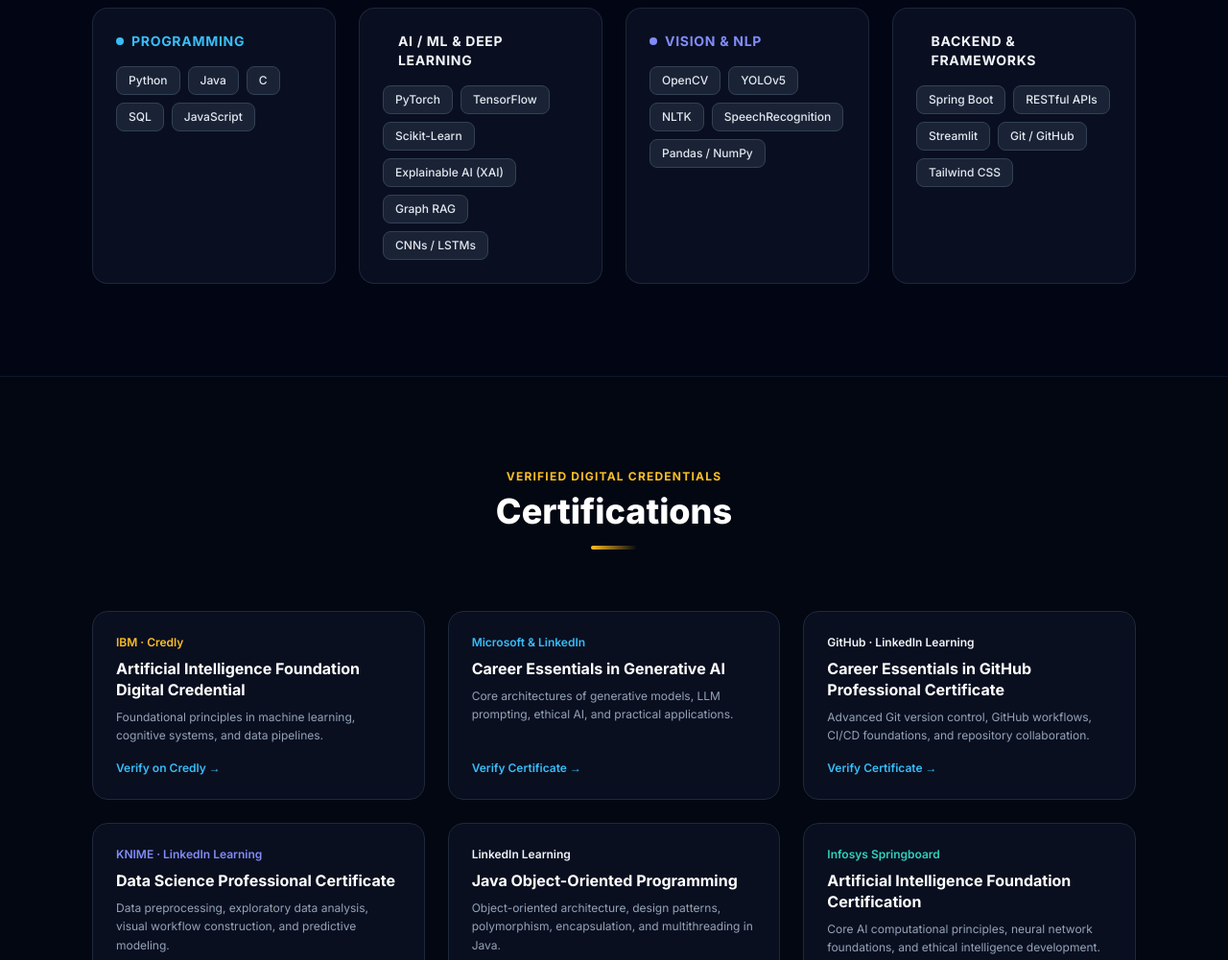
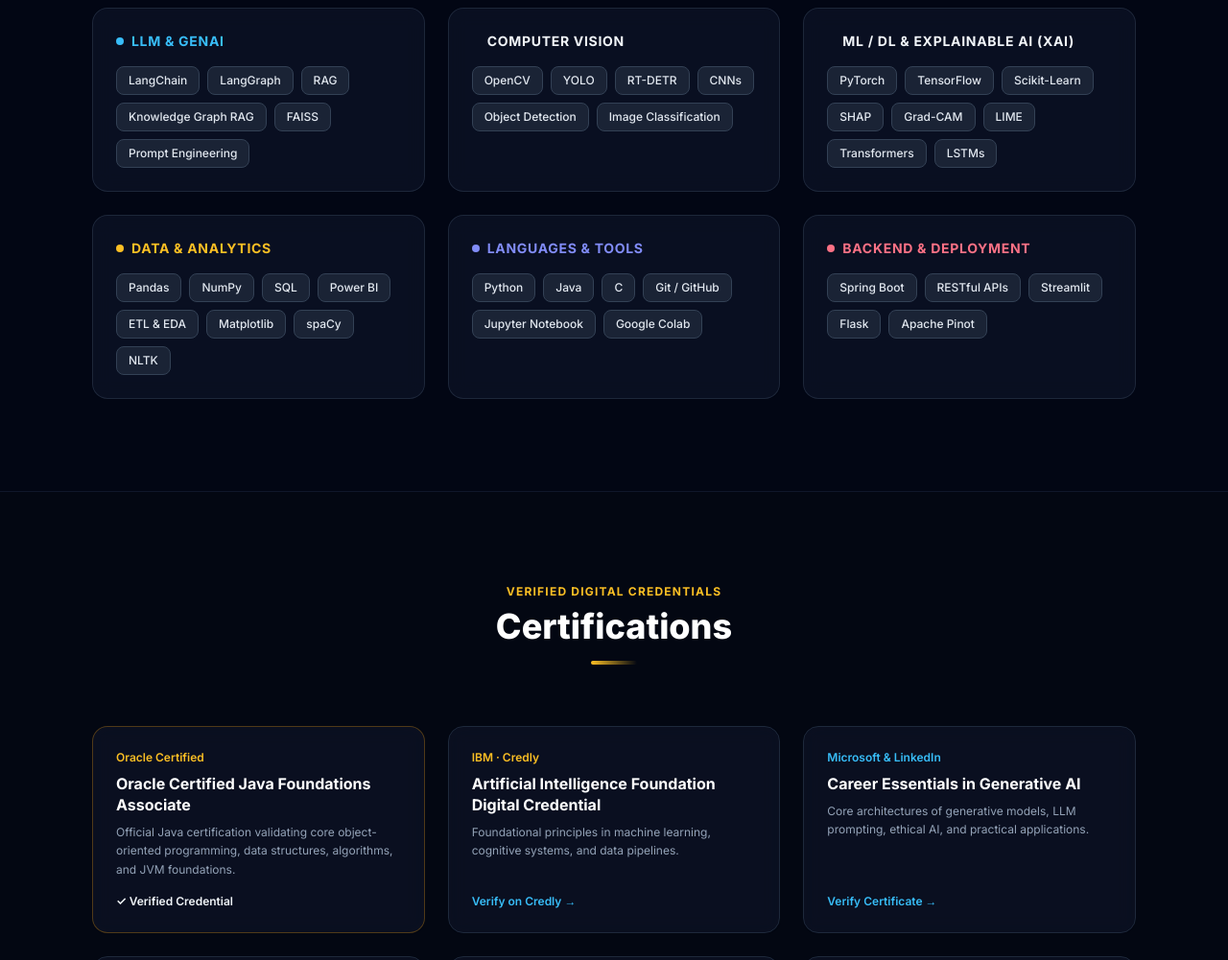
Before and after one commit to nandana-das/nandana-das.github.io, a website: page index.html in a window 1280 px wide. Shown: the part 5220-6221 px from the top of the page at 96% size. Drawn offline with nearby package versions, Linux system fonts and the light colour scheme.

Commit message:
Update Resume.pdf to latest version and align website skills and Oracle certification

```diff
--- a/index.html
+++ b/index.html
@@ -701,65 +701,103 @@
         <div class="w-12 h-1 bg-gradient-to-r from-sky-400 to-indigo-500 mx-auto mt-4 rounded-full"></div>
       </div>
 
-      <div class="grid grid-cols-1 md:grid-cols-2 lg:grid-cols-4 gap-6">
-        <!-- Skill Block 1 -->
+      <div class="grid grid-cols-1 md:grid-cols-2 lg:grid-cols-3 gap-6">
+        <!-- Skill Block 1: LLM & GenAI -->
         <div class="glass-card rounded-2xl p-6">
           <div class="text-sky-400 font-bold text-sm mb-4 uppercase tracking-wider flex items-center gap-2">
             <span class="w-2 h-2 rounded-full bg-sky-400"></span>
-            Programming
+            LLM & GenAI
+          </div>
+          <div class="flex flex-wrap gap-2">
+            <span class="px-3 py-1.5 rounded-lg text-xs font-medium bg-slate-800/80 text-slate-200 border border-slate-700">LangChain</span>
+            <span class="px-3 py-1.5 rounded-lg text-xs font-medium bg-slate-800/80 text-slate-200 border border-slate-700">LangGraph</span>
+            <span class="px-3 py-1.5 rounded-lg text-xs font-medium bg-slate-800/80 text-slate-200 border border-slate-700">RAG</span>
+            <span class="px-3 py-1.5 rounded-lg text-xs font-medium bg-slate-800/80 text-slate-200 border border-slate-700">Knowledge Graph RAG</span>
+            <span class="px-3 py-1.5 rounded-lg text-xs font-medium bg-slate-800/80 text-slate-200 border border-slate-700">FAISS</span>
+            <span class="px-3 py-1.5 rounded-lg text-xs font-medium bg-slate-800/80 text-slate-200 border border-slate-700">Prompt Engineering</span>
+          </div>
+        </div>
+
+        <!-- Skill Block 2: Computer Vision -->
+        <div class="glass-card rounded-2xl p-6">
+          <div class="text-purple-400 font-bold text-sm mb-4 uppercase tracking-wider flex items-center gap-2">
+            <span class="w-2 h-2 rounded-full bg-purple-400"></span>
+            Computer Vision
+          </div>
+          <div class="flex flex-wrap gap-2">
+            <span class="px-3 py-1.5 rounded-lg text-xs font-medium bg-slate-800/80 text-slate-200 border border-slate-700">OpenCV</span>
+            <span class="px-3 py-1.5 rounded-lg text-xs font-medium bg-slate-800/80 text-slate-200 border border-slate-700">YOLO</span>
+            <span class="px-3 py-1.5 rounded-lg text-xs font-medium bg-slate-800/80 text-slate-200 border border-slate-700">RT-DETR</span>
+            <span class="px-3 py-1.5 rounded-lg text-xs font-medium bg-slate-800/80 text-slate-200 border border-slate-700">CNNs</span>
+            <span class="px-3 py-1.5 rounded-lg text-xs font-medium bg-slate-800/80 text-slate-200 border border-slate-700">Object Detection</span>
+            <span class="px-3 py-1.5 rounded-lg text-xs font-medium bg-slate-800/80 text-slate-200 border border-slate-700">Image Classification</span>
+          </div>
+        </div>
+
+        <!-- Skill Block 3: ML / DL & Explainable AI -->
+        <div class="glass-card rounded-2xl p-6">
+          <div class="text-emerald-400 font-bold text-sm mb-4 uppercase tracking-wider flex items-center gap-2">
+            <span class="w-2 h-2 rounded-full bg-emerald-400"></span>
+            ML / DL & Explainable AI (XAI)
+          </div>
+          <div class="flex flex-wrap gap-2">
+            <span class="px-3 py-1.5 rounded-lg text-xs font-medium bg-slate-800/80 text-slate-200 border border-slate-700">PyTorch</span>
+            <span class="px-3 py-1.5 rounded-lg text-xs font-medium bg-slate-800/80 text-slate-200 border border-slate-700">TensorFlow</span>
+            <span class="px-3 py-1.5 rounded-lg text-xs font-medium bg-slate-800/80 text-slate-200 border border-slate-700">Scikit-Learn</span>
+            <span class="px-3 py-1.5 rounded-lg text-xs font-medium bg-slate-800/80 text-slate-200 border border-slate-700">SHAP</span>
+            <span class="px-3 py-1.5 rounded-lg text-xs font-medium bg-slate-800/80 text-slate-200 border border-slate-700">Grad-CAM</span>
+            <span class="px-3 py-1.5 rounded-lg text-xs font-medium bg-slate-800/80 text-slate-200 border border-slate-700">LIME</span>
+            <span class="px-3 py-1.5 rounded-lg text-xs font-medium bg-slate-800/80 text-slate-200 border border-slate-700">Transformers</span>
+            <span class="px-3 py-1.5 rounded-lg text-xs font-medium bg-slate-800/80 text-slate-200 border border-slate-700">LSTMs</span>
+          </div>
+        </div>
+
+        <!-- Skill Block 4: Data & Analytics -->
+        <div class="glass-card rounded-2xl p-6">
+          <div class="text-amber-400 font-bold text-sm mb-4 uppercase tracking-wider flex items-center gap-2">
+            <span class="w-2 h-2 rounded-full bg-amber-400"></span>
+            Data & Analytics
+          </div>
+          <div class="flex flex-wrap gap-2">
+            <span class="px-3 py-1.5 rounded-lg text-xs font-medium bg-slate-800/80 text-slate-200 border border-slate-700">Pandas</span>
+            <span class="px-3 py-1.5 rounded-lg text-xs font-medium bg-slate-800/80 text-slate-200 border border-slate-700">NumPy</span>
+            <span class="px-3 py-1.5 rounded-lg text-xs font-medium bg-slate-800/80 text-slate-200 border border-slate-700">SQL</span>
+            <span class="px-3 py-1.5 rounded-lg text-xs font-medium bg-slate-800/80 text-slate-200 border border-slate-700">Power BI</span>
+            <span class="px-3 py-1.5 rounded-lg text-xs font-medium bg-slate-800/80 text-slate-200 border border-slate-700">ETL & EDA</span>
+            <span class="px-3 py-1.5 rounded-lg text-xs font-medium bg-slate-800/80 text-slate-200 border border-slate-700">Matplotlib</span>
+            <span class="px-3 py-1.5 rounded-lg text-xs font-medium bg-slate-800/80 text-slate-200 border border-slate-700">spaCy</span>
+            <span class="px-3 py-1.5 rounded-lg text-xs font-medium bg-slate-800/80 text-slate-200 border border-slate-700">NLTK</span>
+          </div>
+        </div>
+
+        <!-- Skill Block 5: Languages & Tools -->
+        <div class="glass-card rounded-2xl p-6">
+          <div class="text-indigo-400 font-bold text-sm mb-4 uppercase tracking-wider flex items-center gap-2">
+            <span class="w-2 h-2 rounded-full bg-indigo-400"></span>
+            Languages & Tools
           </div>
           <div class="flex flex-wrap gap-2">
             <span class="px-3 py-1.5 rounded-lg text-xs font-medium bg-slate-800/80 text-slate-200 border border-slate-700">Python</span>
             <span class="px-3 py-1.5 rounded-lg text-xs font-medium bg-slate-800/80 text-slate-200 border border-slate-700">Java</span>
             <span class="px-3 py-1.5 rounded-lg text-xs font-medium bg-slate-800/80 text-slate-200 border border-slate-700">C</span>
-            <span class="px-3 py-1.5 rounded-lg text-xs font-medium bg-slate-800/80 text-slate-200 border border-slate-700">SQL</span>
-            <span class="px-3 py-1.5 rounded-lg text-xs font-medium bg-slate-800/80 text-slate-200 border border-slate-700">JavaScript</span>
+            <span class="px-3 py-1.5 rounded-lg text-xs font-medium bg-slate-800/80 text-slate-200 border border-slate-700">Git / GitHub</span>
+            <span class="px-3 py-1.5 rounded-lg text-xs font-medium bg-slate-800/80 text-slate-200 border border-slate-700">Jupyter Notebook</span>
+            <span class="px-3 py-1.5 rounded-lg text-xs font-medium bg-slate-800/80 text-slate-200 border border-slate-700">Google Colab</span>
           </div>
         </div>
 
-        <!-- Skill Block 2 -->
+        <!-- Skill Block 6: Frameworks & Deployment -->
         <div class="glass-card rounded-2xl p-6">
-          <div class="text-purple-400 font-bold text-sm mb-4 uppercase tracking-wider flex items-center gap-2">
-            <span class="w-2 h-2 rounded-full bg-purple-400"></span>
-            AI / ML & Deep Learning
-          </div>
-          <div class="flex flex-wrap gap-2">
-            <span class="px-3 py-1.5 rounded-lg text-xs font-medium bg-slate-800/80 text-slate-200 border border-slate-700">PyTorch</span>
-            <span class="px-3 py-1.5 rounded-lg text-xs font-medium bg-slate-800/80 text-slate-200 border border-slate-700">TensorFlow</span>
-            <span class="px-3 py-1.5 rounded-lg text-xs font-medium bg-slate-800/80 text-slate-200 border border-slate-700">Scikit-Learn</span>
-            <span class="px-3 py-1.5 rounded-lg text-xs font-medium bg-slate-800/80 text-slate-200 border border-slate-700">Explainable AI (XAI)</span>
-            <span class="px-3 py-1.5 rounded-lg text-xs font-medium bg-slate-800/80 text-slate-200 border border-slate-700">Graph RAG</span>
-            <span class="px-3 py-1.5 rounded-lg text-xs font-medium bg-slate-800/80 text-slate-200 border border-slate-700">CNNs / LSTMs</span>
-          </div>
-        </div>
-
-        <!-- Skill Block 3 -->
-        <div class="glass-card rounded-2xl p-6">
-          <div class="text-indigo-400 font-bold text-sm mb-4 uppercase tracking-wider flex items-center gap-2">
-            <span class="w-2 h-2 rounded-full bg-indigo-400"></span>
-            Vision & NLP
-          </div>
-          <div class="flex flex-wrap gap-2">
-            <span class="px-3 py-1.5 rounded-lg text-xs font-medium bg-slate-800/80 text-slate-200 border border-slate-700">OpenCV</span>
-            <span class="px-3 py-1.5 rounded-lg text-xs font-medium bg-slate-800/80 text-slate-200 border border-slate-700">YOLOv5</span>
-            <span class="px-3 py-1.5 rounded-lg text-xs font-medium bg-slate-800/80 text-slate-200 border border-slate-700">NLTK</span>
-            <span class="px-3 py-1.5 rounded-lg text-xs font-medium bg-slate-800/80 text-slate-200 border border-slate-700">SpeechRecognition</span>
-            <span class="px-3 py-1.5 rounded-lg text-xs font-medium bg-slate-800/80 text-slate-200 border border-slate-700">Pandas / NumPy</span>
-          </div>
-        </div>
-
-        <!-- Skill Block 4 -->
-        <div class="glass-card rounded-2xl p-6">
-          <div class="text-emerald-400 font-bold text-sm mb-4 uppercase tracking-wider flex items-center gap-2">
-            <span class="w-2 h-2 rounded-full bg-emerald-400"></span>
-            Backend & Frameworks
+          <div class="text-rose-400 font-bold text-sm mb-4 uppercase tracking-wider flex items-center gap-2">
+            <span class="w-2 h-2 rounded-full bg-rose-400"></span>
+            Backend & Deployment
           </div>
           <div class="flex flex-wrap gap-2">
             <span class="px-3 py-1.5 rounded-lg text-xs font-medium bg-slate-800/80 text-slate-200 border border-slate-700">Spring Boot</span>
             <span class="px-3 py-1.5 rounded-lg text-xs font-medium bg-slate-800/80 text-slate-200 border border-slate-700">RESTful APIs</span>
             <span class="px-3 py-1.5 rounded-lg text-xs font-medium bg-slate-800/80 text-slate-200 border border-slate-700">Streamlit</span>
-            <span class="px-3 py-1.5 rounded-lg text-xs font-medium bg-slate-800/80 text-slate-200 border border-slate-700">Git / GitHub</span>
-            <span class="px-3 py-1.5 rounded-lg text-xs font-medium bg-slate-800/80 text-slate-200 border border-slate-700">Tailwind CSS</span>
+            <span class="px-3 py-1.5 rounded-lg text-xs font-medium bg-slate-800/80 text-slate-200 border border-slate-700">Flask</span>
+            <span class="px-3 py-1.5 rounded-lg text-xs font-medium bg-slate-800/80 text-slate-200 border border-slate-700">Apache Pinot</span>
           </div>
         </div>
       </div>
@@ -776,6 +814,18 @@
       </div>
 
       <div class="grid grid-cols-1 md:grid-cols-2 lg:grid-cols-3 gap-6">
+        <!-- Cert 0: Oracle -->
+        <div class="glass-card rounded-2xl p-6 flex flex-col justify-between border-amber-500/30">
+          <div>
+            <div class="text-xs text-amber-400 font-semibold mb-2">Oracle Certified</div>
+            <h4 class="text-base font-bold text-white mb-2 leading-snug">Oracle Certified Java Foundations Associate</h4>
+            <p class="text-slate-400 text-xs leading-relaxed mb-4">Official Java certification validating core object-oriented programming, data structures, algorithms, and JVM foundations.</p>
+          </div>
+          <span class="text-xs font-semibold text-emerald-400 inline-flex items-center gap-1">
+            ✓ Verified Credential
+          </span>
+        </div>
+
         <!-- Cert 1 -->
         <div class="glass-card rounded-2xl p-6 flex flex-col justify-between border-slate-800">
           <div>
@@ -865,12 +915,12 @@
         <div class="glass-card rounded-2xl p-6 border-cyan-500/20">
           <div class="flex items-center justify-between mb-2">
             <span class="text-xs font-bold px-2.5 py-1 rounded-md bg-cyan-500/10 text-cyan-300 border border-cyan-500/30">Postgraduate</span>
-            <span class="text-xs text-slate-400">2025 – 2027 (Expected)</span>
+            <span class="text-xs text-slate-400">2025 – 2027</span>
           </div>
           <h4 class="text-lg font-bold text-white mb-1">M.Tech in Artificial Intelligence & Data Science</h4>
-          <div class="text-sm text-cyan-400 mb-3">Alliance University, Bangalore</div>
+          <div class="text-sm text-cyan-400 mb-3">Alliance School of Advanced Computing, Alliance University — Bangalore, Karnataka</div>
           <p class="text-xs text-slate-300 leading-relaxed">
-            Advanced coursework in Deep Learning, Explainable AI, Large Language Models, Multi-modal Systems, and Research Methodologies.
+            Advanced specialization in LLMs, LangGraph, Knowledge Graph RAG, Computer Vision (YOLO/RT-DETR), and Explainable AI (SHAP/Grad-CAM).
           </p>
         </div>
 
@@ -880,8 +930,8 @@
             <span class="text-xs font-bold px-2.5 py-1 rounded-md bg-sky-500/10 text-sky-300 border border-sky-500/30">Undergraduate</span>
             <span class="text-xs text-slate-400">2021 – 2025</span>
           </div>
-          <h4 class="text-lg font-bold text-white mb-1">B.Tech in Computer Science & Engineering (Artificial Intelligence)</h4>
-          <div class="text-sm text-sky-400 mb-3">Adi Shankara Institute of Engineering & Technology · <strong class="text-white">CGPA: 7.18</strong></div>
+          <h4 class="text-lg font-bold text-white mb-1">B.Tech in Computer Science and Engineering (AI)</h4>
+          <div class="text-sm text-sky-400 mb-3">Adi Shankara Institute of Engineering and Technology — Kalady, Kerala · <strong class="text-white">CGPA: 7.18</strong></div>
           <p class="text-xs text-slate-300 leading-relaxed">
             Rigorous foundations in data structures, computer vision, algorithms, software architecture, and neural networks.
           </p>
```
Also changed, not shown: 1 other file.
